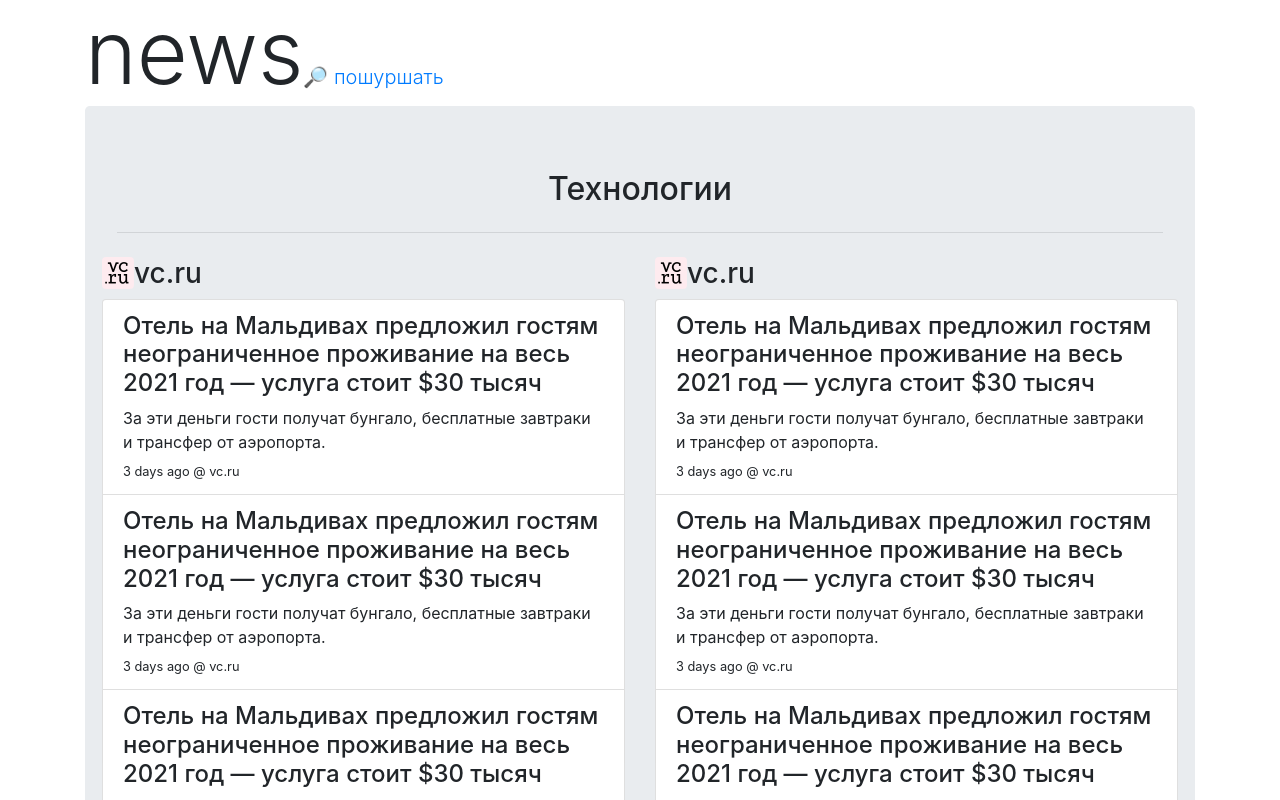
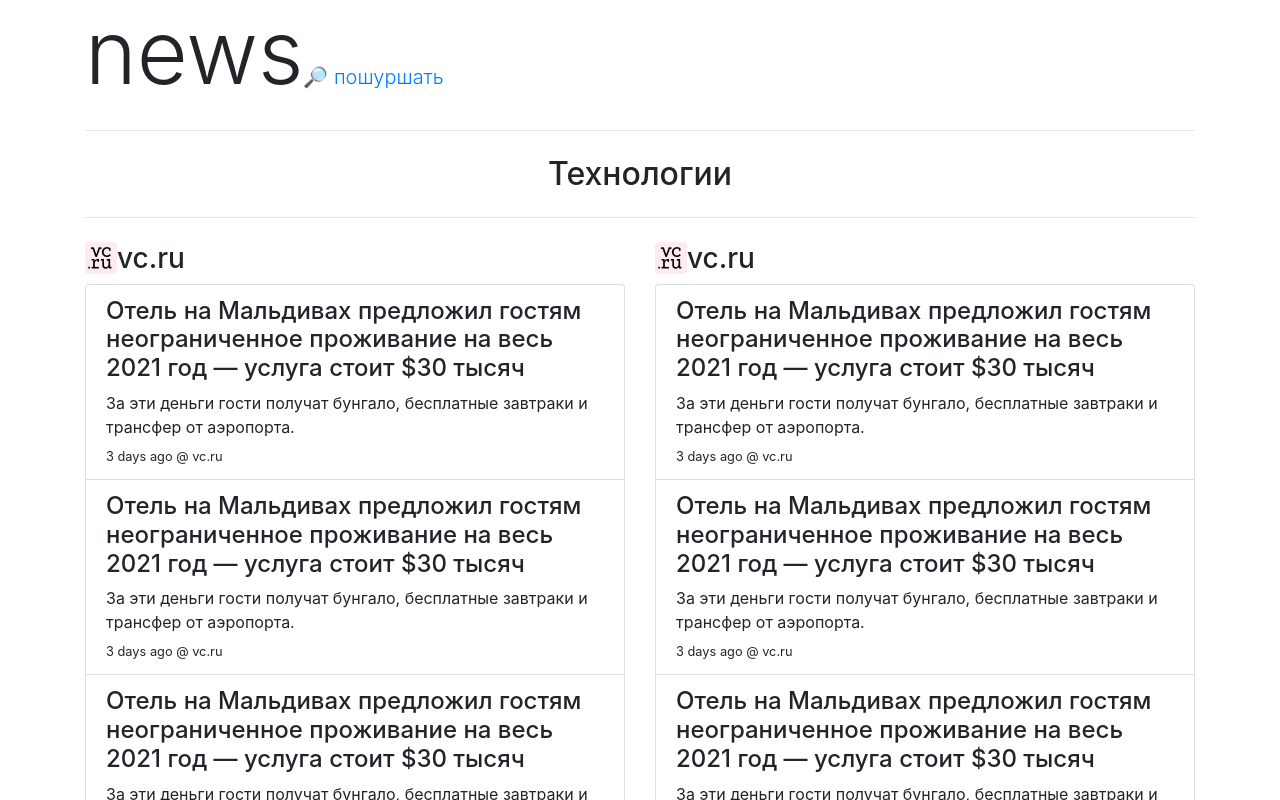
Before and after one commit to Denchick/news, a React (Create React App) app in the folder news-frontend/: page / in a window 1280 px wide. Shown: the top 800 px of the page. Built offline with nearby package versions, Linux system fonts and the light colour scheme.

Commit message:
got rid of Jumbotron

```diff
--- a/news-frontend/src/components/NewsCategory/NewsCategory.tsx
+++ b/news-frontend/src/components/NewsCategory/NewsCategory.tsx
@@ -1,5 +1,5 @@
 import React from "react";
-import { Jumbotron, Row, Col } from "react-bootstrap";
+import { Row, Col } from "react-bootstrap";
 
 interface INewsCategoryProps {
     title?: string;
@@ -8,9 +8,10 @@ interface INewsCategoryProps {
 
 const NewsCategory = ({title, children}: INewsCategoryProps) => {
     return (
-        <Jumbotron>
+        <div style={{marginBottom: 50}}>
             <Row>
                 <Col>
+                    <hr className="my-4" />
                     <h2 className="text-center">{title}</h2>
                     <hr className="my-4" />
                 </Col>
@@ -18,7 +19,7 @@ const NewsCategory = ({title, children}: INewsCategoryProps) => {
             <Row>
                 {children}
             </Row>
-        </Jumbotron>
+        </div>
     );
 }
 
--- a/news-frontend/src/components/NewsCategory/TechnologyCategory.tsx
+++ b/news-frontend/src/components/NewsCategory/TechnologyCategory.tsx
@@ -7,14 +7,12 @@ import NewsCategory from "./NewsCategory";
 const TechnologyCategory = () => {
     return (
         <NewsCategory title="Технологии">
-            <Row>
             <Col>
                 <NewsCard source={newsCard.source} articles={newsCard.articles} />
             </Col>
             <Col>
                 <NewsCard source={newsCard.source} articles={newsCard.articles} />
             </Col>
-            </Row>
         </NewsCategory>
     )
 }
```
Lines whose indentation alone changed are shown as unchanged.
